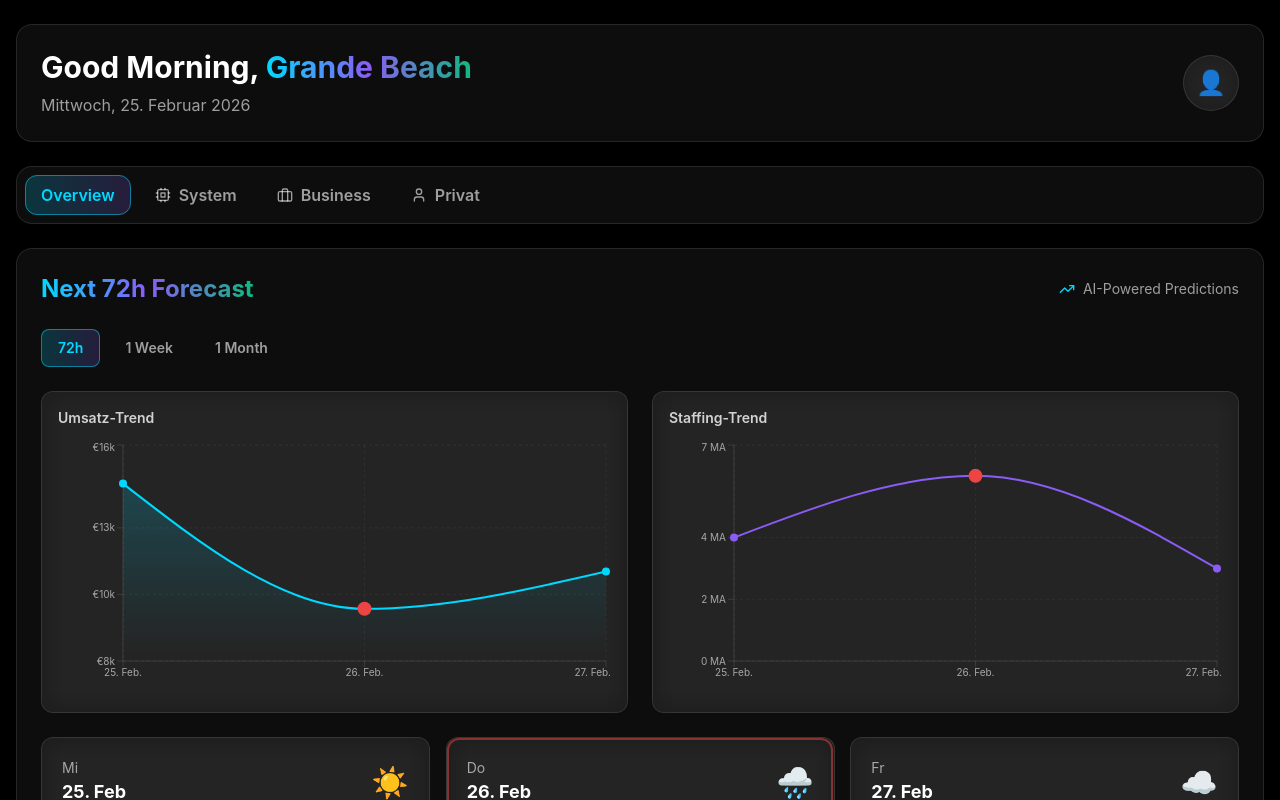
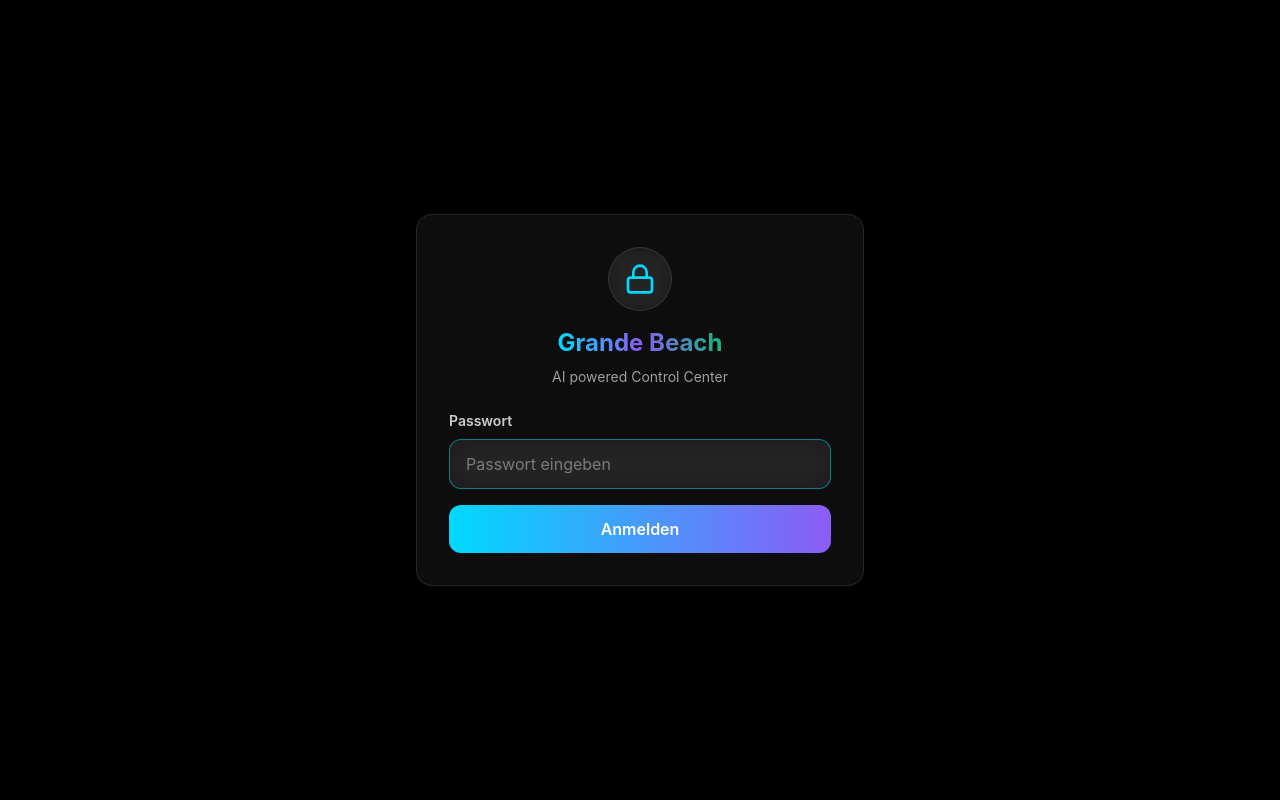
Before and after one commit to dojanjanjan/sueai_mission_control, a Next.js app: page / in a window 1280 px wide. Shown: the top 800 px of the page. Built offline with nearby package versions, Linux system fonts and the light colour scheme.

Commit message:
Add password protection with 'dragonfly' password

```diff
--- a/app/page.tsx
+++ b/app/page.tsx
@@ -1,6 +1,7 @@
 'use client';
 
 import { useState } from 'react';
+import PasswordProtection from '@/components/PasswordProtection';
 import Header from '@/components/Header';
 import Navigation, { TabType } from '@/components/Navigation';
 import HealthStatus from '@/components/HealthStatus';
@@ -104,6 +105,7 @@ export default function Home() {
   };
 
   return (
+    <PasswordProtection>
       <main className="min-h-screen bg-black pb-20 md:pb-6">
         <div className="container mx-auto px-4 py-6 max-w-7xl">
           <Header />
@@ -113,5 +115,6 @@ export default function Home() {
 
         <MobileNav activeTab={activeTab} onTabChange={setActiveTab} />
       </main>
+    </PasswordProtection>
   );
 }
--- /dev/null
+++ b/components/PasswordProtection.tsx
@@ -0,0 +1,111 @@
+'use client';
+
+import { useState, useEffect } from 'react';
+import { motion, AnimatePresence } from 'framer-motion';
+import { Lock } from 'lucide-react';
+
+const PASSWORD = 'dragonfly';
+const STORAGE_KEY = 'grande_beach_authenticated';
+
+export default function PasswordProtection({ children }: { children: React.ReactNode }) {
+  const [isAuthenticated, setIsAuthenticated] = useState(false);
+  const [password, setPassword] = useState('');
+  const [error, setError] = useState(false);
+  const [isLoading, setIsLoading] = useState(true);
+
+  useEffect(() => {
+    // Check if user is already authenticated
+    const authenticated = localStorage.getItem(STORAGE_KEY) === 'true';
+    setIsAuthenticated(authenticated);
+    setIsLoading(false);
+  }, []);
+
+  const handleSubmit = (e: React.FormEvent) => {
+    e.preventDefault();
+    if (password === PASSWORD) {
+      setIsAuthenticated(true);
+      localStorage.setItem(STORAGE_KEY, 'true');
+      setError(false);
+      setPassword('');
+    } else {
+      setError(true);
+      setPassword('');
+    }
+  };
+
+  if (isLoading) {
+    return (
+      <div className="min-h-screen bg-black flex items-center justify-center">
+        <div className="text-white/60">Loading...</div>
+      </div>
+    );
+  }
+
+  if (!isAuthenticated) {
+    return (
+      <AnimatePresence>
+        <motion.div
+          initial={{ opacity: 0 }}
+          animate={{ opacity: 1 }}
+          exit={{ opacity: 0 }}
+          className="min-h-screen bg-black flex items-center justify-center p-4"
+        >
+          <motion.div
+            initial={{ scale: 0.9, opacity: 0 }}
+            animate={{ scale: 1, opacity: 1 }}
+            transition={{ duration: 0.3 }}
+            className="glass rounded-2xl p-8 max-w-md w-full"
+          >
+            <div className="flex flex-col items-center mb-6">
+              <div className="w-16 h-16 rounded-full glass flex items-center justify-center mb-4">
+                <Lock className="w-8 h-8 text-electric-blue" />
+              </div>
+              <h1 className="text-2xl font-bold mb-2">
+                <span className="text-gradient">Grande Beach</span>
+              </h1>
+              <p className="text-white/60 text-sm">AI powered Control Center</p>
+            </div>
+
+            <form onSubmit={handleSubmit} className="space-y-4">
+              <div>
+                <label htmlFor="password" className="block text-sm font-semibold mb-2 text-white/80">
+                  Passwort
+                </label>
+                <input
+                  id="password"
+                  type="password"
+                  value={password}
+                  onChange={(e) => {
+                    setPassword(e.target.value);
+                    setError(false);
+                  }}
+                  className="w-full px-4 py-3 rounded-xl glass border border-white/10 focus:border-electric-blue/50 focus:outline-none text-white placeholder-white/40 transition-colors"
+                  placeholder="Passwort eingeben"
+                  autoFocus
+                />
+                {error && (
+                  <motion.p
+                    initial={{ opacity: 0, y: -10 }}
+                    animate={{ opacity: 1, y: 0 }}
+                    className="text-red-400 text-sm mt-2"
+                  >
+                    Falsches Passwort. Bitte versuchen Sie es erneut.
+                  </motion.p>
+                )}
+              </div>
+
+              <button
+                type="submit"
+                className="w-full px-4 py-3 rounded-xl bg-gradient-to-r from-electric-blue to-deep-purple text-white font-semibold hover:opacity-90 transition-opacity"
+              >
+                Anmelden
+              </button>
+            </form>
+          </motion.div>
+        </motion.div>
+      </AnimatePresence>
+    );
+  }
+
+  return <>{children}</>;
+}
```
Lines whose indentation alone changed are shown as unchanged.
